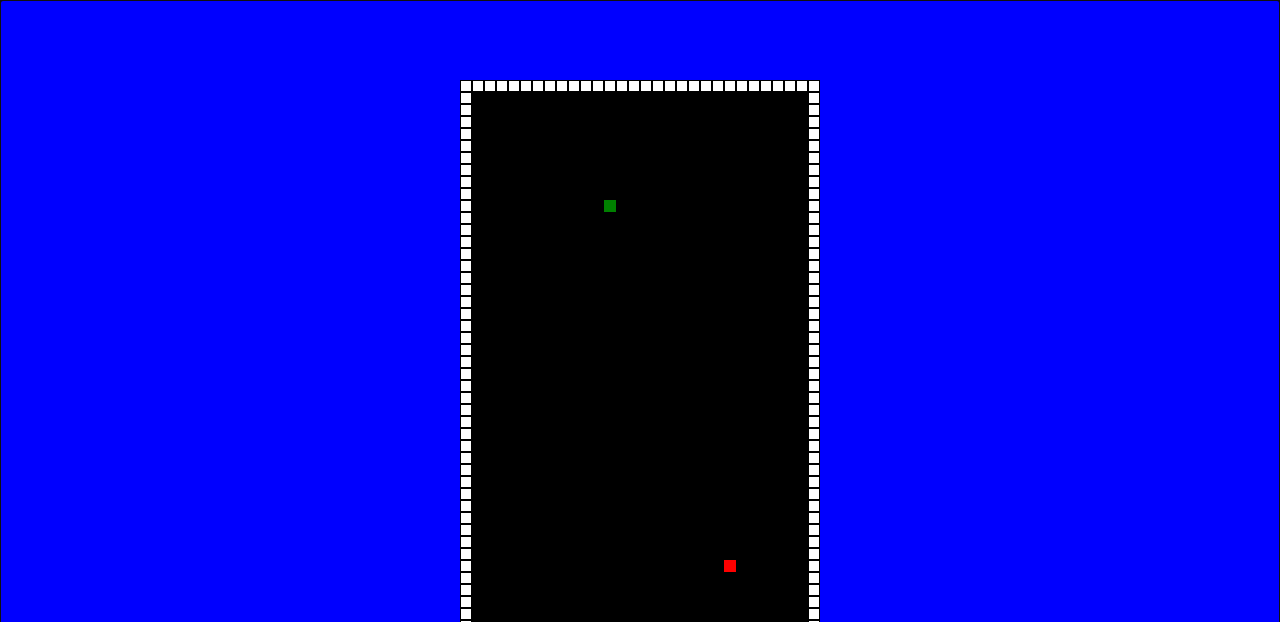
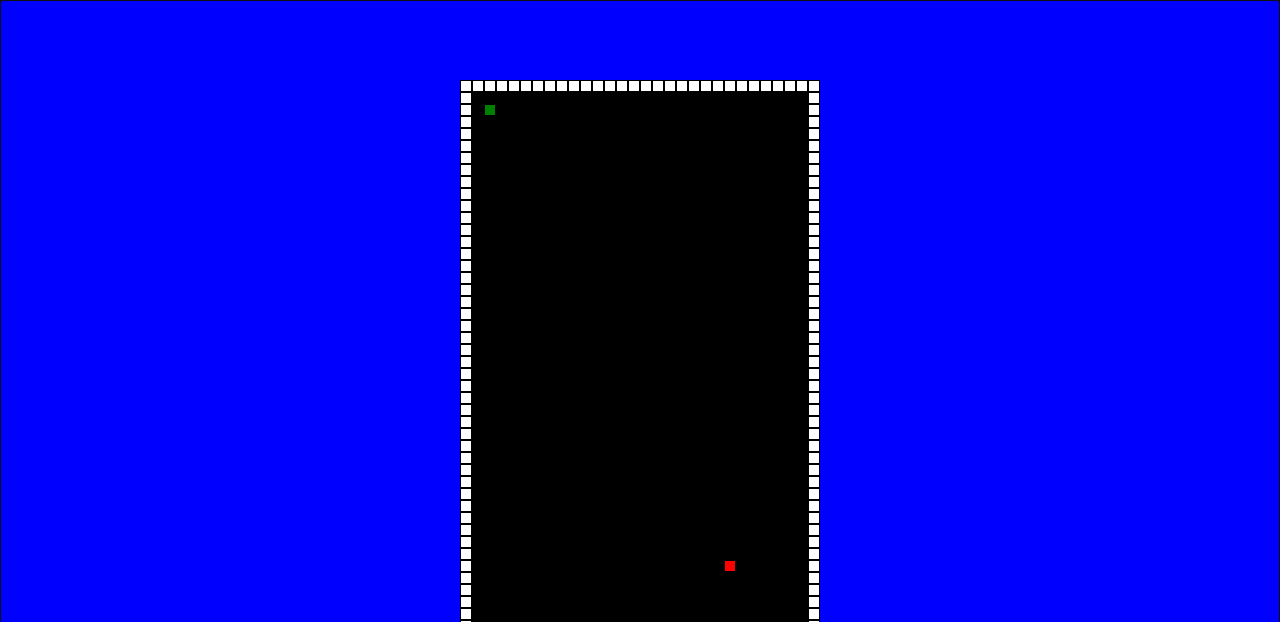
Before and after one commit to ryasan86/react_snake, a React (Create React App) app: page / in a window 1280 px wide. Shown: the top 622 px of the page. Built offline with nearby package versions, Linux system fonts and the light colour scheme.

Commit message:
changing snake settings

```diff
--- a/src/App.js
+++ b/src/App.js
@@ -7,17 +7,16 @@ class App extends Component {
   constructor() {
     super();
     const grid = gameHelpers.createGrid();
-    const snake = gameHelpers.snake;
+    const snakeX = gameHelpers.snakeX;
+    const snakeY = gameHelpers.snakeY;
     const fruit = gameHelpers.fruit;
-    snake.forEach(segment => {
-      gameHelpers.createSnakeSegment(grid, segment);
-    });
+    grid[snakeX][snakeY] = 'green';
     grid[fruit.height][fruit.position] = 'red';
     this.state = {
       grid,
-      snake,
+      snakeX,
+      snakeY,
       fruit,
-      direction: 'right',
       crashed: false
     };
     this.timer = setInterval(() => {
@@ -27,39 +26,28 @@ class App extends Component {
       }
       // copy of grid to change
       const gridCopy = [];
-      const snakeCopy = this.state.snake;
+      const snakeXCopy = this.state.snakeX;
+      const snakeYCopy = this.state.snakeY;
       const fruitCopy = this.state.fruit;
-      const direction = this.state.direction;
 
-      gameHelpers.createGridCopy(gridCopy);
-      gameHelpers.createBorders(gridCopy);
-      snakeCopy.forEach(segment => {
-        gameHelpers.moveSnakeSegment(gridCopy, segment, direction);
-      });
-      gameHelpers.checkWallCrash(snakeCopy, this.setState.bind(this));
+      gameHelpers.createGrid(gridCopy);
+      gameHelpers.checkWallCrash(
+        snakeXCopy,
+        snakeYCopy,
+        this.setState.bind(this)
+      );
 
-      // console.log(
-      //   `height: ${snakeCopy[0].height} position: ${snakeCopy[0].position}`
-      // );
-      if (
-        snakeCopy[0].height === fruitCopy.height &&
-        snakeCopy[0].position === fruitCopy.position
-      ) {
-        console.log('eat fruit');
-      }
-
-      snakeCopy.forEach(segment => {
-        gridCopy[segment.height][segment.position] = 'green';
-      });
+      gridCopy[snakeXCopy][snakeYCopy] = 'green';
       gridCopy[fruitCopy.height][fruitCopy.position] = 'red';
 
       // change game data
       this.setState({
         grid: gridCopy,
-        snake: snakeCopy,
+        snakeX: snakeXCopy,
+        snakeY: snakeYCopy,
         fruit: fruitCopy
       });
-    }, 750);
+    }, 5000);
   }
 
   componentDidMount() {
--- a/src/components/Grid.jsx
+++ b/src/components/Grid.jsx
@@ -4,7 +4,7 @@ import GridRow from './GridRow';
 export default class Grid extends Component {
   render() {
     const grid = this.props.grid.map((row, index) => {
-      return <GridRow key={index} row={row} />;
+      return <GridRow key={index} y={index} row={row} />;
     });
 
     return <div>{grid}</div>;
--- a/src/components/GridCell.jsx
+++ b/src/components/GridCell.jsx
@@ -1,18 +1,11 @@
 import React, { Component } from 'react';
+import gameHelpers from './../gameHelpers';
 
 export default class GridCell extends Component {
   render() {
-    const cell = this.props.cell;
-    let style = {
-      width: '0.75rem',
-      height: '0.75rem'
-    };
-    // borders
-    if (cell === 'white') {
-      style.border = 'black 0.5px solid';
-    }
+    let { cell, x, y } = this.props;
+    const createCell = gameHelpers.createCell(cell, x, y);
 
-    style.backgroundColor = cell;
-    return <div style={style} />;
+    return <div style={createCell.style} id={`${x}-${y}`} />;
   }
 }
--- a/src/components/GridRow.jsx
+++ b/src/components/GridRow.jsx
@@ -3,6 +3,7 @@ import GridCell from './GridCell';
 
 export default class GridRow extends Component {
   render() {
+    const { y } = this.props;
     const style = {
       display: 'flex',
       alignItems: 'center',
@@ -10,9 +11,8 @@ export default class GridRow extends Component {
     };
 
     const row = this.props.row.map((cell, index) => (
-      <GridCell key={index} cell={cell} />
+      <GridCell key={index} x={index} y={y} cell={cell} />
     ));
-
     return <div style={style}>{row}</div>;
   }
 }
--- a/src/gameHelpers.js
+++ b/src/gameHelpers.js
@@ -1,45 +1,30 @@
 // game helpers
 export default {
-  snake: [{ height: 10, position: 2 }],
+  snakeX: 2,
+  snakeY: 2,
   fruit: { height: 40, position: 22 },
-  createSnakeSegment: (grid, segment) => {
-    grid[segment.height][segment.position] = 'green';
-  },
-  createGrid: () => {
-    const grid = [];
+  createGrid: (grid = []) => {
     for (let i = 0; i < 60; i++) {
-      let row;
-      // top row
-      if (i === 0 || i === 59) {
-        row = createGridRow('white');
-        // bottom row
-      } else {
-        row = createGridRow('black');
-      }
-      row[0] = 'white'; // first column
-      row[29] = 'white'; // last column
-      grid.push(row);
+      grid.push(createGridRow('black'));
     }
     return grid;
   },
-  createGridCopy: gridCopy => {
-    for (let i = 0; i < 60; i++) {
-      gridCopy.push(createGridRow('black'));
+  createCell: (cell, x, y) => {
+    let style = {
+      width: '0.75rem',
+      height: '0.75rem'
+    };
+    // wall
+    if (x === 0 || x === 29 || y === 0 || y === 59) {
+      cell = 'white';
     }
-  },
-  createBorders: gridCopy => {
-    for (let i = 0; i < gridCopy.length; i++) {
-      for (let j = 0; j < gridCopy[i].length; j++) {
-        if (
-          i === 0 ||
-          i === gridCopy.length - 1 ||
-          j === 0 ||
-          j === gridCopy[i].length - 1
-        ) {
-          gridCopy[i][j] = 'white';
-        }
-      }
-    }
+
+    style.border = 'black 1px solid';
+    style.backgroundColor = cell;
+    return {
+      cell,
+      style
+    };
   },
   changeSnakeDirection: (e, direction) => {
     if (e.keyCode === 65) {
@@ -53,27 +38,9 @@ export default {
     }
     return direction;
   },
-  moveSnakeSegment: (gridCopy, segment, direction) => {
-    let gridPositionAndHeight;
-    if (direction === 'left') {
-      gridPositionAndHeight = gridCopy[segment.height][segment.position--];
-    } else if (direction === 'right') {
-      gridPositionAndHeight = gridCopy[segment.height][segment.position++];
-    } else if (direction === 'up') {
-      gridPositionAndHeight = gridCopy[segment.height--][segment.position];
-    } else if (direction === 'down') {
-      gridPositionAndHeight = gridCopy[segment.height++][segment.position];
-    }
-
-    return gridPositionAndHeight;
-  },
-  checkWallCrash: (snakeCopy, setState) => {
-    if (
-      snakeCopy[0].height < 1 ||
-      snakeCopy[0].height > 58 ||
-      snakeCopy[0].position < 1 ||
-      snakeCopy[0].position > 28
-    ) {
+  moveSnakeSegment: (gridCopy, segment, direction) => {},
+  checkWallCrash: (snakeX, snakeY, setState) => {
+    if (snakeY < 1 || snakeY > 58 || snakeX < 1 || snakeX > 28) {
       setState({ crashed: true });
     }
   }
```
